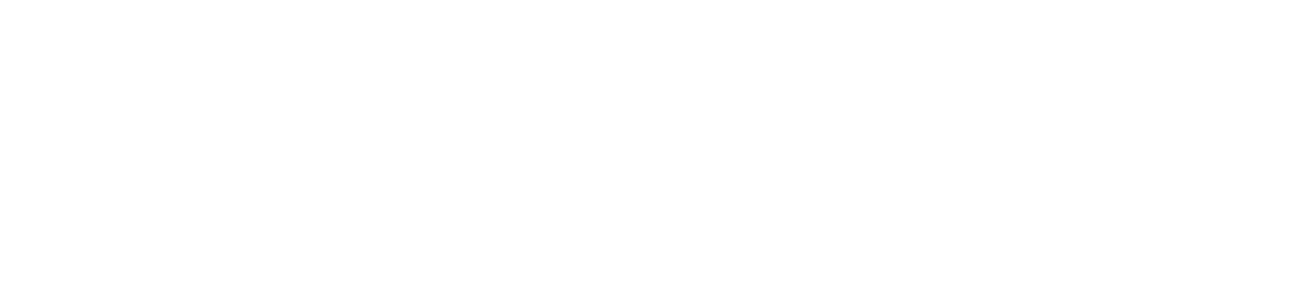
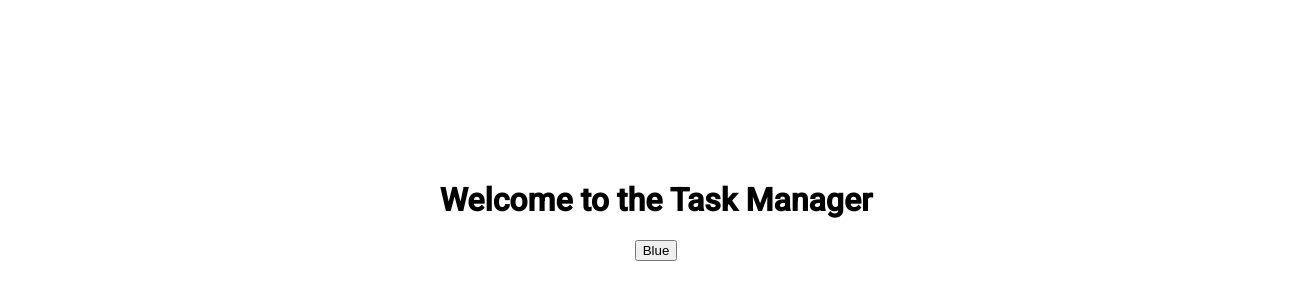
Before and after one commit to Jorge-Hub-Ux/mean-task-app, an Angular app in the folder frontend-tasks-mean/: page /auth in a window 1280 px wide. Before the commit this address led to /. Shown: the part 86-386 px from the top of the page, 1312 px wide, since content can reach past the window. Built offline with nearby package versions, Linux system fonts and the light colour scheme.

Commit message:
feat: set up tailwind and add basics modules

```diff
--- a/frontend-tasks-mean/package.json
+++ b/frontend-tasks-mean/package.json
@@ -28,12 +28,15 @@
     "@angular/cli": "^19.2.9",
     "@angular/compiler-cli": "^19.2.0",
     "@types/jasmine": "~5.1.0",
+    "autoprefixer": "^10.4.20",
     "jasmine-core": "~5.6.0",
     "karma": "~6.4.0",
     "karma-chrome-launcher": "~3.2.0",
     "karma-coverage": "~2.2.0",
     "karma-jasmine": "~5.1.0",
     "karma-jasmine-html-reporter": "~2.1.0",
+    "postcss": "^8.4.41",
+    "tailwindcss": "^3.4.10",
     "typescript": "~5.7.2"
   }
 }
--- a/frontend-tasks-mean/src/app/app.routes.ts
+++ b/frontend-tasks-mean/src/app/app.routes.ts
@@ -1,3 +1,25 @@
 import { Routes } from '@angular/router';
+import { APP_ROUTING } from './shared/models/routes.model';
 
-export const routes: Routes = [];
+export const routes: Routes = [
+  {
+    path: '',
+    redirectTo: APP_ROUTING.AUTH,
+    pathMatch: 'full',
+  },
+  {
+    path: APP_ROUTING.AUTH,
+    loadComponent: () =>
+      import('./modules/auth/auth.component').then((m) => m.AuthComponent),
+  },
+  {
+    path: APP_ROUTING.TASKS,
+    loadComponent: () =>
+      import('./modules/tasks/tasks.component').then((m) => m.TasksComponent),
+  },
+  {
+    path: '**',
+    redirectTo: APP_ROUTING.AUTH,
+    pathMatch: 'full',
+  },
+];
--- /dev/null
+++ b/frontend-tasks-mean/src/app/modules/auth/auth.component.html
@@ -0,0 +1,19 @@
+<div
+  style="
+    display: flex;
+    flex-direction: column;
+    justify-content: center;
+    flex-wrap: nowrap;
+    align-items: center;
+    height: 70%;
+  "
+>
+  <h1>Welcome to the Task Manager</h1>
+  <button
+    (click)="goToTasks()"
+    type="button"
+    class="text-white bg-gradient-to-r from-blue-500 via-blue-600 to-blue-700 hover:bg-gradient-to-br focus:ring-4 focus:outline-none focus:ring-blue-300 dark:focus:ring-blue-800 font-medium rounded-lg text-sm px-5 py-2.5 text-center me-2 mb-2"
+  >
+    Blue
+  </button>
+</div>
--- /dev/null
+++ b/frontend-tasks-mean/src/app/modules/auth/auth.component.ts
@@ -0,0 +1,17 @@
+import { Component } from '@angular/core';
+import { Router } from '@angular/router';
+import { APP_ROUTING } from '../../shared/models/routes.model';
+
+@Component({
+  selector: 'app-auth',
+  imports: [],
+  templateUrl: './auth.component.html',
+  styleUrl: './auth.component.scss'
+})
+export class AuthComponent {
+  constructor(private router: Router) {}
+
+  goToTasks() {
+    this.router.navigate([`/${APP_ROUTING.TASKS}`]);
+  }
+}
--- /dev/null
+++ b/frontend-tasks-mean/src/app/modules/tasks/tasks.component.html
@@ -0,0 +1 @@
+<p>tasks works</p>
--- /dev/null
+++ b/frontend-tasks-mean/src/app/modules/tasks/tasks.service.ts
@@ -0,0 +1,9 @@
+import { Injectable } from '@angular/core';
+
+@Injectable({
+  providedIn: 'root'
+})
+export class TasksService {
+
+  constructor() { }
+}
--- /dev/null
+++ b/frontend-tasks-mean/src/app/shared/models/routes.model.ts
@@ -0,0 +1,5 @@
+
+export enum APP_ROUTING {
+  AUTH = 'auth',
+  TASKS = 'tasks',
+}
--- /dev/null
+++ b/frontend-tasks-mean/tailwind.config.js
@@ -0,0 +1,32 @@
+/** @type {import('tailwindcss').Config} */
+module.exports = {
+  content: ['./src/**/*.{html,ts}'],
+  theme: {
+    extend: {
+      colors: {
+        primary: '#4F46E5',
+        secondary: '#F59E0B',
+      },
+      fontFamily: {
+        inter: ['"Inter", sans-serif'],
+      },
+      gridTemplateColumns: {
+        sidebar: 'min-content 1fr',
+      },
+      gridTemplateRows: {
+        header: 'min-content 1fr',
+      },
+      animation: {
+        'scale-pulse': 'scale-pulse 1s ease-in-out infinite',
+      },
+      keyframes: {
+        'scale-pulse': {
+          '0%': { transform: 'scale(1)' },
+          '50%': { transform: 'scale(1.2)' },
+          '100%': { transform: 'scale(1)' },
+        },
+      },
+    },
+  },
+  plugins: [],
+}
```
Also changed, not shown: frontend-tasks-mean/src/app/modules/tasks/tasks.component.ts (added, +11 -0 lines), frontend-tasks-mean/src/app/modules/auth/auth.component.scss (added), frontend-tasks-mean/src/app/modules/tasks/tasks.component.scss (added), 1 other file (tests, documents, lock files or other folders).
